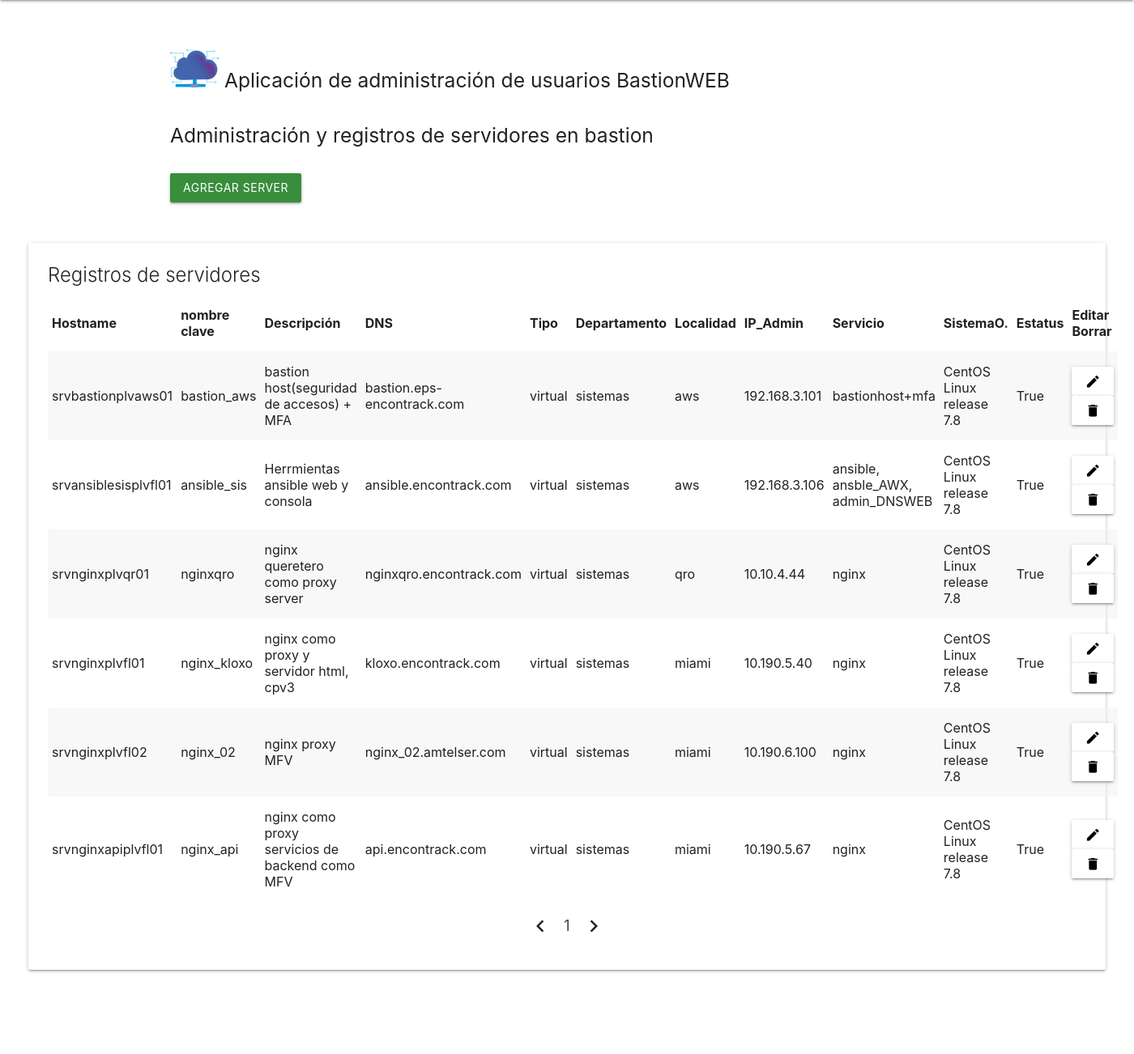
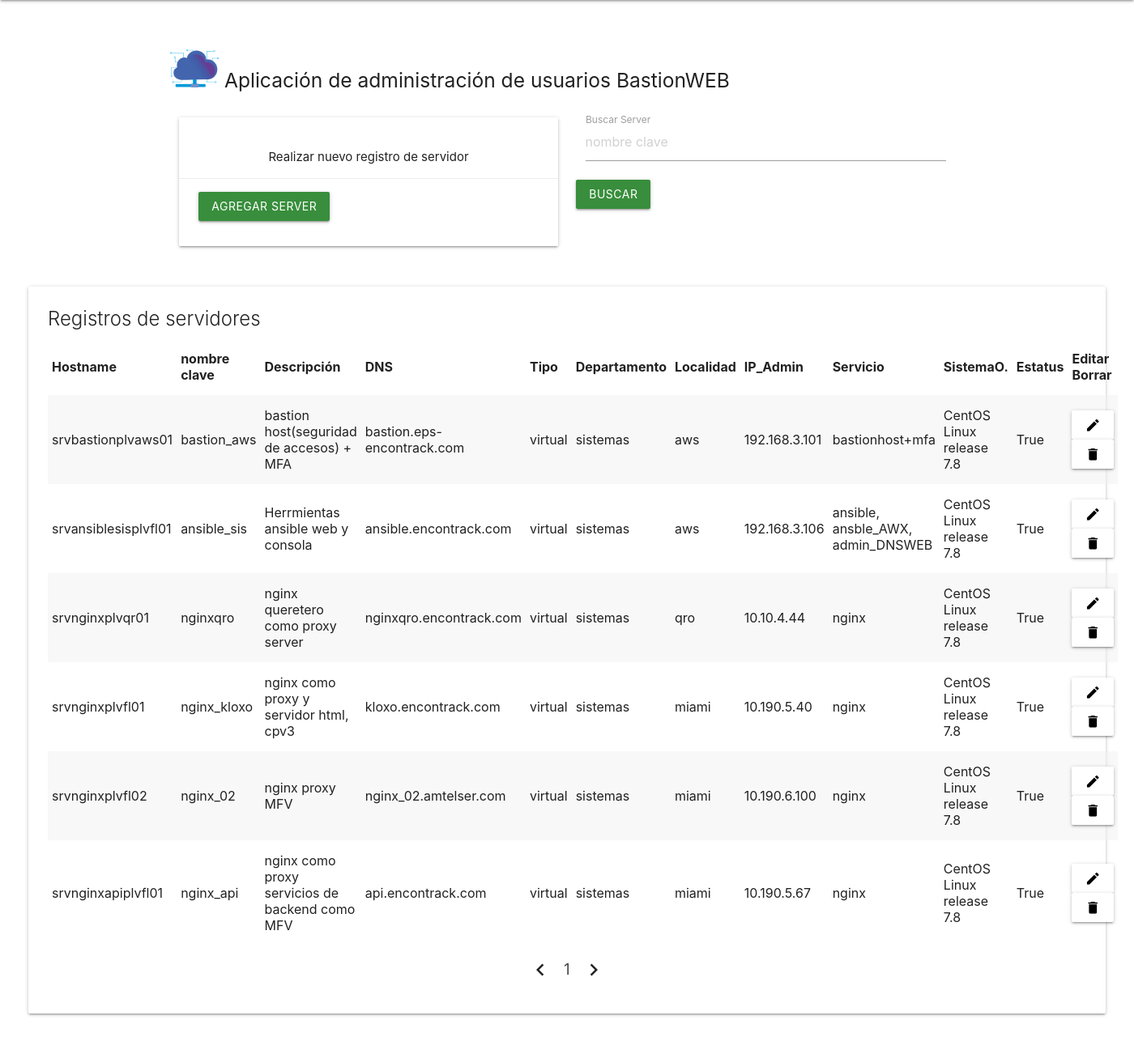
Before and after one commit to lgeronimoM/bastionweb, a Flask app: page /servers in a window 1400 px wide. Shown: the part 64-1366 px from the top of the page at 81% size. Before the commit the page ends 1265 px from the top, so only its background shows below. Run offline with Flask 2, Linux system fonts and the light colour scheme; a user stored in the database is signed in; data comes from the database, SQL or seed files in the repository; parts of the project's set-up code (start-up, migrations or seed data) failed here and were passed over.

Commit message:
filtro v1.0

```diff
--- a/app/templates/servers.html
+++ b/app/templates/servers.html
@@ -4,7 +4,10 @@
     <main>
         <div class="row">
             <div class="container">
-                <h5>Administración y registros de servidores en bastion</h5><br>
+                <div class="col s12 m6 l6">
+                    <div class="card white"><br>
+                        <p class="center">Realizar nuevo registro de servidor</p>
+                        <div class="card-action">
                         <form method="POST" action="/addserver">
                             <div class="form-field">
                                 <button class="btn waves-effect waves-green green darken-2" type="submit" name="Submit">
@@ -12,6 +15,27 @@
                                 </button>
                             </div>
                         </form>
+                        </div>
+                    </div>
+                </div>
+                <div class="col s12 m6 l6">
+                    <form method="GET" action="/servers">
+                        <div class="input-field col s12 m12 l12">
+                            <input placeholder="nombre clave" id="" type="text" class="validate" name="findserver" required>
+                            <label for="nombre clave">Buscar Server</label>
+                        </div>
+                        <div class="card-action">
+                            <div class="form-field">
+                                <button class="btn waves-effect waves-green green darken-2" type="submit" name="Submit">
+                                    Buscar
+                                </button>
+                            </div>
+                        </div>
+                    </form>
+                    {% if findservers %}
+                        <a href="/servers" class="waves-effect waves-light btn red darken-2">Remover filtro</a>
+                    {% endif %}
+                </div>
             </div>
         </div>
         <div class="row" style="margin: 35px;">
--- a/app/view/bastion.py
+++ b/app/view/bastion.py
@@ -72,21 +72,26 @@ reception_mails=cf.RECIVE_MAILS
 @app.route('/bastion/<int:page_num>', methods=['GET'])
 @login_required
 def bastion(page_num):
-    filtro=request.args.get('filteruser')
+    filteruser=request.args.get('filteruser')
+    filterserver=request.args.get('findserver')
     exist = db.session.query(Bastion).filter().first()
     apibastion=""
-    name=""
+    name=False
     if exist:
         exist=True
         apibastion = requests.get(urlbastion, headers=headers, verify=False).json()
     else:
         exist=False
     apiaccess=db.session.query(Access).paginate(per_page=10, page=page_num, error_out=True)
-    if filtro:
-        queryuser = db.session.query(Users).filter(Users.id==int(filtro)).first()
+    if filteruser:
+        queryuser = db.session.query(Users).filter(Users.id==int(filteruser)).first()
         name=queryuser.username
         logging.info('Filter user on page bastion')
-        apiaccess=db.session.query(Access).filter(Access.userid==int(filtro)).paginate(per_page=10, page=page_num, error_out=True)
+        apiaccess=db.session.query(Access).filter(Access.userid==int(filteruser)).paginate(per_page=10, page=page_num, error_out=True)
+        if filterserver:
+            search = "%{}%".format(filterserver)
+            apiaccess=db.session.query(Access).filter(and_(Access.userid==int(filteruser), Access.keypair.like(search))).paginate(per_page=10, page=page_num, error_out=True)
+            filtroserver=True
     apiservers = requests.get(urlservers, headers=headers, verify=False).json()
     apiusers = requests.get(urlusers, headers=headers, verify=False).json()
     #apiaccess = requests.get(urlaccess, headers=headers, verify=False).json()
@@ -94,7 +99,7 @@ def bastion(page_num):
     user = current_user.username
     queryuser = db.session.query(Users).filter(Users.username==user).first()
     mail = queryuser.email
-    return render_template('bastion.html', user=user, name=name, apiservers=apiservers, apiusers=apiusers, apibastion=apibastion, data=apiaccess, mail=mail, exist=exist)
+    return render_template('bastion.html', filteruser=filteruser, user=user, name=name, apiservers=apiservers, apiusers=apiusers, apibastion=apibastion, data=apiaccess, mail=mail, exist=exist)
 
 @app.route('/addbastionserver', methods=['POST'])
 @login_required
--- a/app/view/servers.py
+++ b/app/view/servers.py
@@ -54,11 +54,17 @@ urlaccess = cf.APIACCESS
 @login_required
 def servers(page_num):
     apiservers=db.session.query(Servers).paginate(per_page=10, page=page_num, error_out=True)
+    filtro=request.args.get('findserver')
+    findservers=False
+    if filtro:
+        search = "%{}%".format(filtro)
+        apiservers=db.session.query(Servers).filter(Servers.namekey.like(search)).paginate(per_page=10, page=page_num, error_out=True)
+        findservers=True
     logging.info('Access page servers')
     user = current_user.username
     queryuser = db.session.query(Users).filter(Users.username==user).first()
     mail = queryuser.email
-    return render_template('servers.html', user=user, data=apiservers, mail=mail)
+    return render_template('servers.html', user=user, data=apiservers, mail=mail, findservers=findservers)
 
 @app.route('/addserver', methods=['POST'])
 @login_required
```
Also changed, not shown: app/templates/bastion.html (+22 -5 lines), 2 other files. Lines whose indentation alone changed are shown as unchanged.
